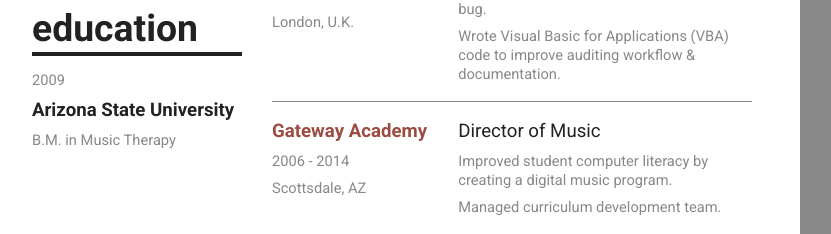
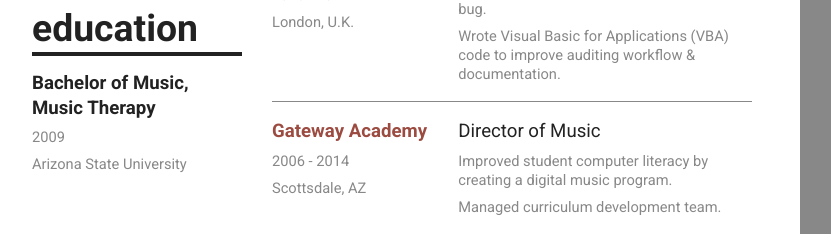
Before and after one commit to oh-kay-blanket/resume, a plain HTML site: page index.html in a window 1280 px wide. Shown: the part 753-987 px from the top of the page, without its empty margins (16-847 px from the left). Drawn offline with Linux system fonts and the light colour scheme.

Commit message:
Ed update

```diff
--- a/index.html
+++ b/index.html
@@ -65,9 +65,9 @@
             <h2>education</h2>
           </div>
           <div class='education-content'>
+            <h3 class='padded'>Bachelor of Music, Music Therapy</h3>
             <p class='padded'>2009</p>
-            <h3 class='padded'>Arizona State University</h3>
-            <p>B.M. in Music Therapy</p>
+            <p class='padded'>Arizona State University</p>
           </div>
 
         </div>
```
Also changed, not shown: 1 other file.
